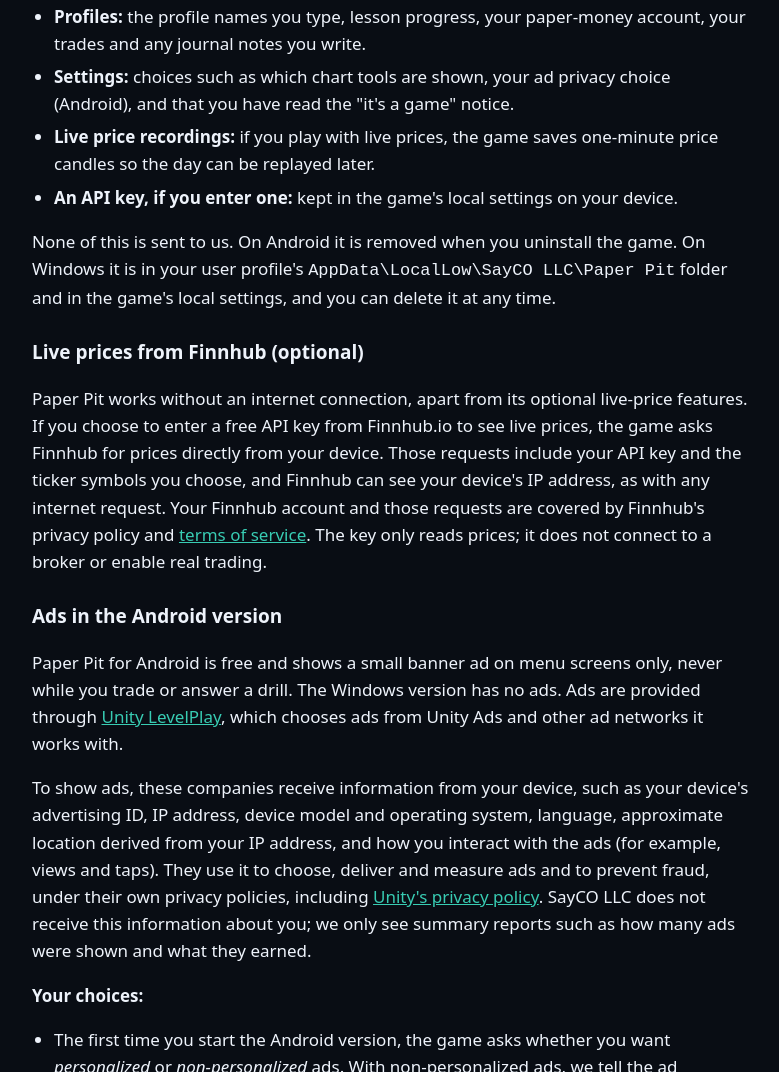
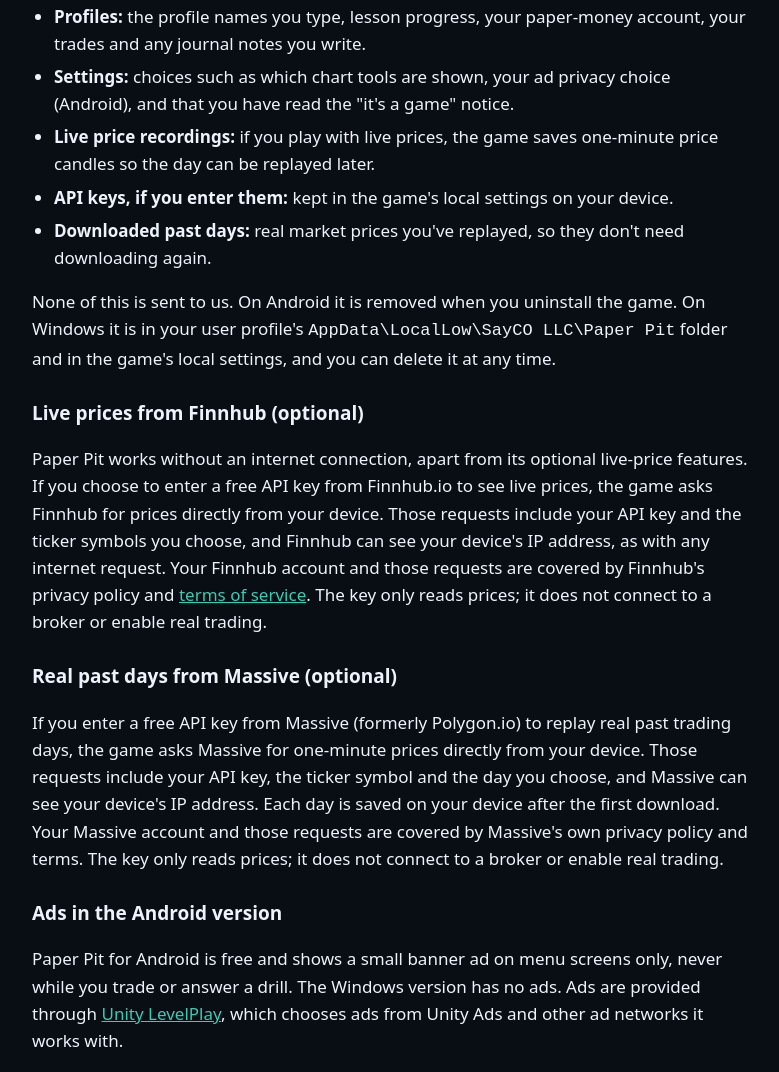
Before and after one commit to Smircher/paperpit-site, a plain HTML site: page privacy.html in a window 1280 px wide. Shown: the part 714-1786 px from the top of the page, without its empty margins (248-1027 px from the left). Drawn offline with Linux system fonts and the light colour scheme.

Commit message:
Privacy policy: optional real past days from Massive
Co-Authored-By: Claude Opus 5.5 <noreply@anthropic.com>

```diff
--- a/privacy.html
+++ b/privacy.html
@@ -50,7 +50,8 @@
               (Android), and that you have read the "it's a game" notice.</li>
           <li><strong>Live price recordings:</strong> if you play with live prices, the game saves one-minute
               price candles so the day can be replayed later.</li>
-          <li><strong>An API key, if you enter one:</strong> kept in the game's local settings on your device.</li>
+          <li><strong>API keys, if you enter them:</strong> kept in the game's local settings on your device.</li>
+          <li><strong>Downloaded past days:</strong> real market prices you've replayed, so they don't need downloading again.</li>
         </ul>
         <p>None of this is sent to us. On Android it is removed when you uninstall the game. On Windows it is in
            your user profile's <code>AppData\LocalLow\SayCO LLC\Paper Pit</code> folder and in the game's local
@@ -63,6 +64,14 @@
            IP address, as with any internet request. Your Finnhub account and those requests are covered by
            Finnhub's privacy policy and <a href="https://finnhub.io/terms-of-service">terms of service</a>. The key only reads
            prices; it does not connect to a broker or enable real trading.</p>
+
+        <h3>Real past days from Massive (optional)</h3>
+        <p>If you enter a free API key from Massive (formerly Polygon.io) to replay real past trading days, the game
+           asks Massive for one-minute prices directly from your device. Those requests include your API key, the
+           ticker symbol and the day you choose, and Massive can see your device's IP address. Each day is saved
+           on your device after the first download. Your Massive account and those requests are covered by
+           Massive's own privacy policy and terms. The key only reads prices; it does not connect to a broker or
+           enable real trading.</p>
 
         <h3>Ads in the Android version</h3>
         <p>Paper Pit for Android is free and shows a small banner ad on menu screens only, never while you trade
```
